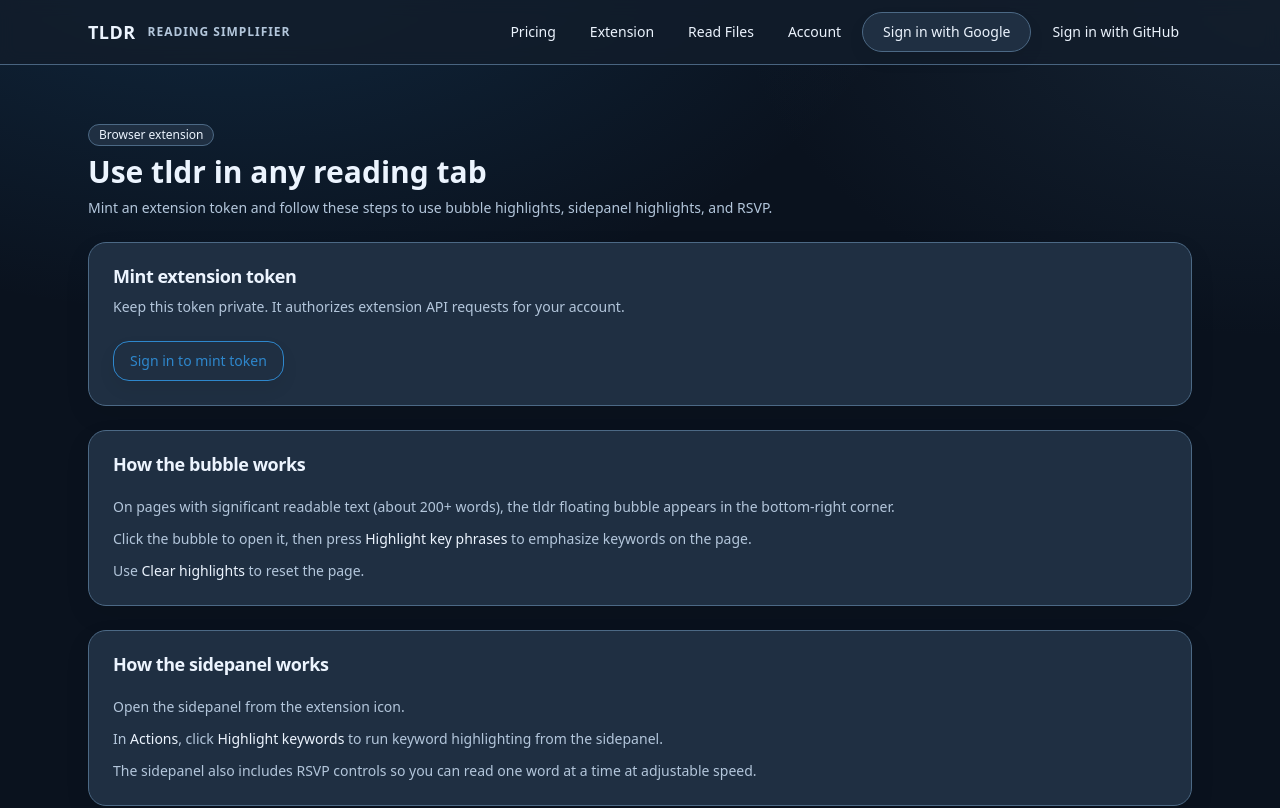
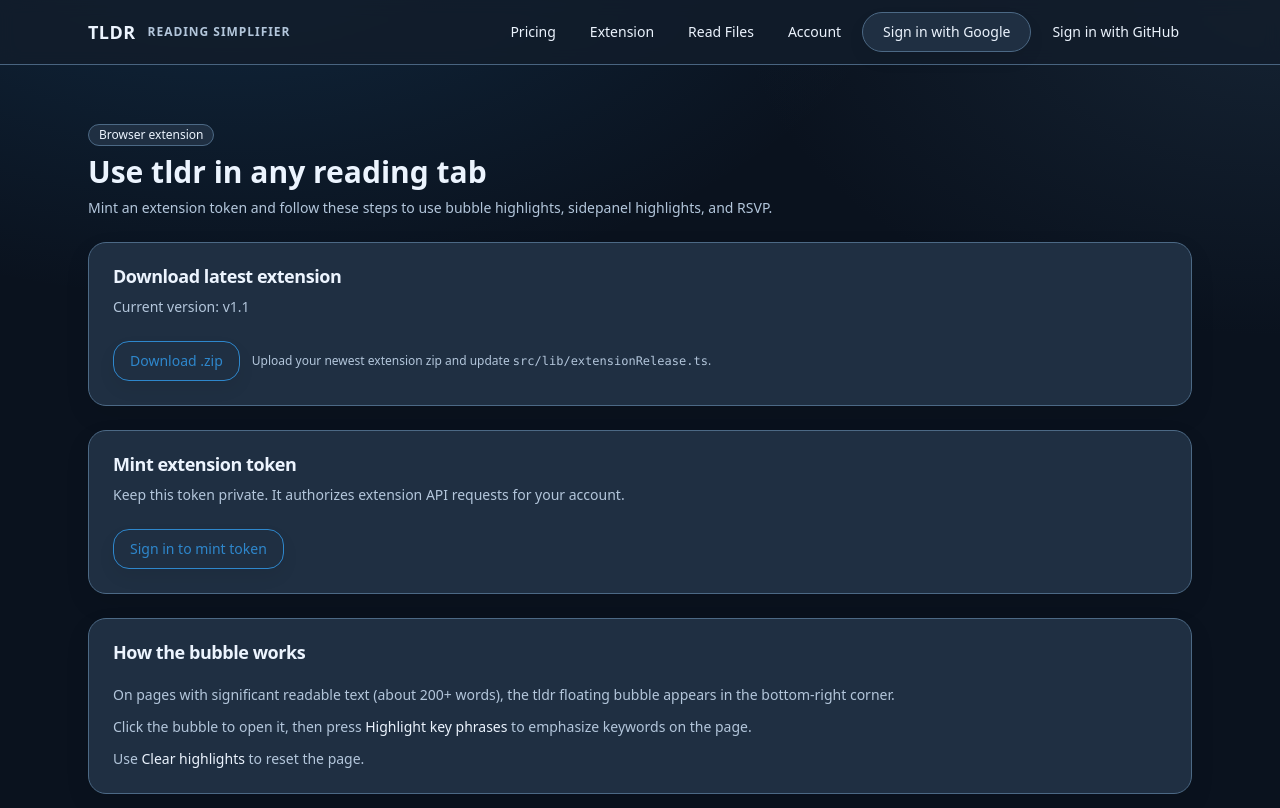
Before and after one commit to tng4480/tldr, a Next.js app in the folder tldr/apps/web/: page /extension in a window 1280 px wide. Shown: the top 808 px of the page. Built offline with nearby package versions, Linux system fonts and the light colour scheme; no server answers.

Commit message:
downloadable

```diff
--- a/tldr/apps/web/src/app/api/extension/version/route.ts
+++ b/tldr/apps/web/src/app/api/extension/version/route.ts
@@ -1,13 +1,14 @@
 import { NextResponse } from "next/server";
+import { LATEST_EXTENSION_VERSION, LATEST_EXTENSION_ZIP_URL } from "@/lib/extensionRelease";
 
 export const runtime = "nodejs";
 
-// Update this when you publish a new extension build.
-const CURRENT_EXTENSION_VERSION = "0.1.0";
-
 export async function GET() {
   return NextResponse.json(
-    { version: CURRENT_EXTENSION_VERSION },
+    {
+      version: LATEST_EXTENSION_VERSION,
+      zipUrl: LATEST_EXTENSION_ZIP_URL,
+    },
     {
       headers: {
         "Cache-Control": "no-store",
--- a/tldr/apps/web/src/app/extension/page.tsx
+++ b/tldr/apps/web/src/app/extension/page.tsx
@@ -7,6 +7,7 @@ import { Alert, AlertDescription, AlertTitle } from "@/components/ui/alert";
 import { Badge } from "@/components/ui/badge";
 import { Button } from "@/components/ui/button";
 import { Card, CardContent, CardHeader, CardTitle } from "@/components/ui/card";
+import { LATEST_EXTENSION_VERSION, LATEST_EXTENSION_ZIP_URL } from "@/lib/extensionRelease";
 
 type MintedToken = {
   token: string;
@@ -86,6 +87,21 @@ export default function ExtensionPage() {
               Mint an extension token and follow these steps to use bubble highlights, sidepanel highlights, and RSVP.
             </p>
           </div>
+
+          <Card>
+            <CardHeader className="space-y-3">
+              <CardTitle>Download latest extension</CardTitle>
+              <p className="text-sm text-muted-foreground">Current version: v{LATEST_EXTENSION_VERSION}</p>
+            </CardHeader>
+            <CardContent className="flex flex-wrap items-center gap-3">
+              <Button asChild>
+                <a href={LATEST_EXTENSION_ZIP_URL}>Download .zip</a>
+              </Button>
+              <p className="text-xs text-muted-foreground">
+                Upload your newest extension zip and update <span className="font-mono">src/lib/extensionRelease.ts</span>.
+              </p>
+            </CardContent>
+          </Card>
 
           {status === "loading" ? (
             <div className="flex items-center gap-3 text-xs text-muted-foreground">
--- /dev/null
+++ b/tldr/apps/web/src/lib/extensionRelease.ts
@@ -0,0 +1,3 @@
+// Update these values when publishing a new extension build.
+export const LATEST_EXTENSION_VERSION = "1.1";
+export const LATEST_EXTENSION_ZIP_URL = "/downloads/tldr-v1.0.zip";
```
